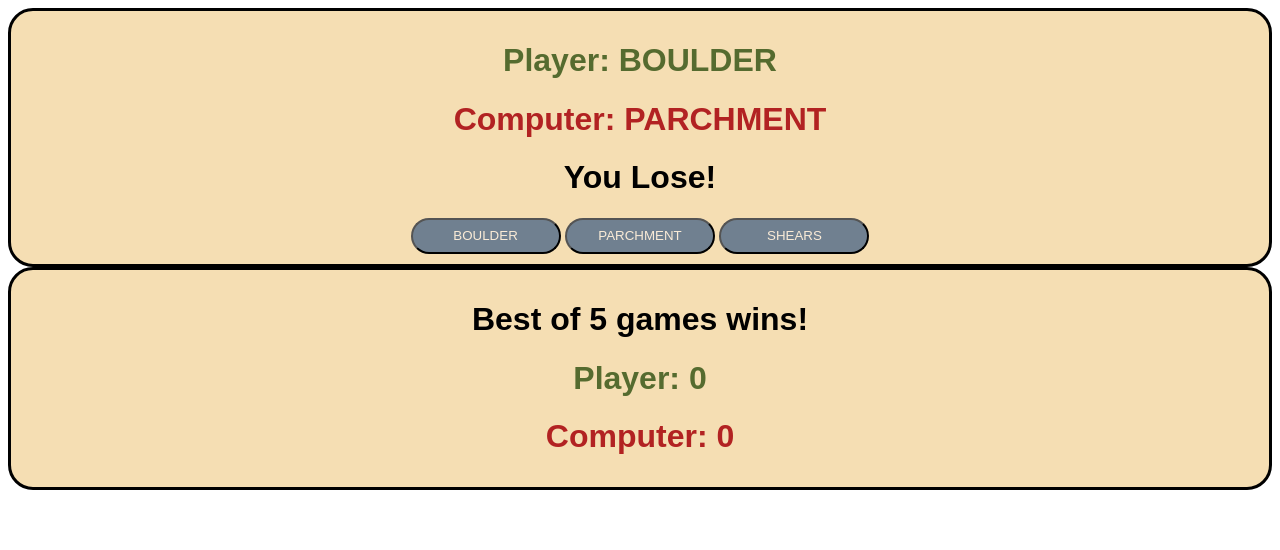
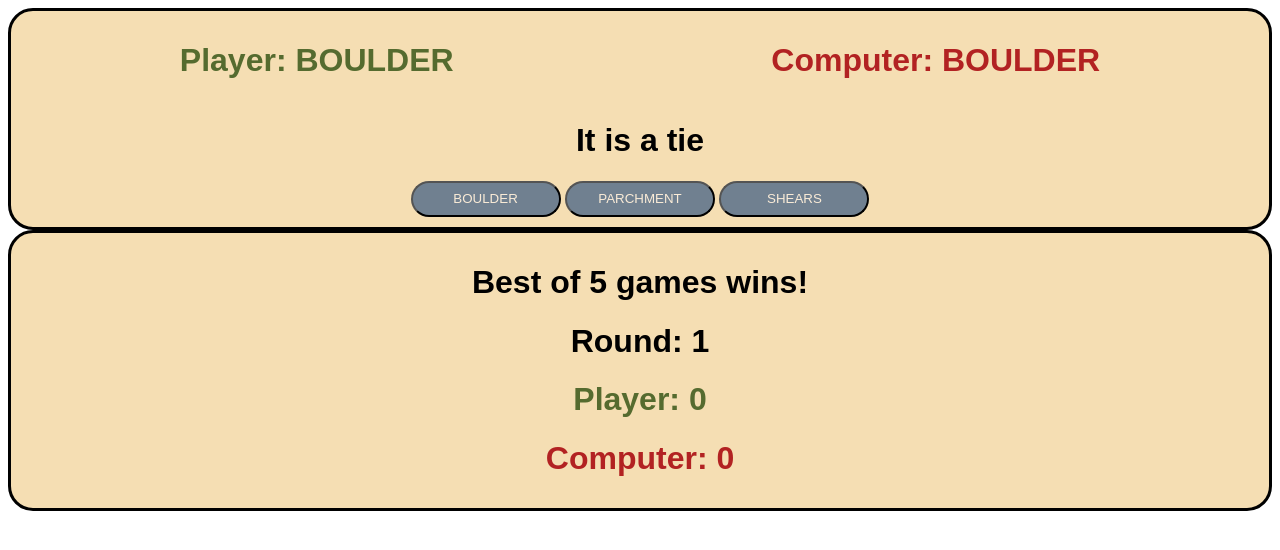
Before and after one commit to tdpeters67/rock-paper-scissors, a plain HTML site: page index.html in a window 1280 px wide. Both pictures are taken after a click on the button "BOULDER". Drawn offline with Linux system fonts and the light colour scheme.

Commit message:
changed all the function to be less dependent on strings and .textContent, and now I can track both rounds and number of wins. success. now i just got to figure out how to loop it so that the game plays 5 times and then stops and alerts(Winner/Loser).

```diff
--- a/index.html
+++ b/index.html
@@ -9,8 +9,9 @@
 </head>
 <body>
   <div id="gameDiv">
+    <div id="playerDiv">
       <h1 id="playerText" class="gameText">Player: </h1>
-      <h1 id="computerText" class="gameText">Computer: </h1>
+      <h1 id="computerText" class="gameText">Computer: </h1></div>
       <h1 id="resultText" class="gameText">Result: </h1>
 
       <button  class="choiceBtn">BOULDER</button>
@@ -19,6 +20,7 @@
   </div>
   <div id="scoreDiv">
     <h1>Best of 5 games wins!</h1>
+    <h1 id="roundNumber">Round: </h1>
     <h1 id="playerScore"> Player: </h1>
     <h1 id="computerScore"> Computer: </h1>
 
--- a/index.js
+++ b/index.js
@@ -2,34 +2,30 @@ const playerText = document.querySelector("#playerText")
 const computerText = document.querySelector("#computerText")
 const resultText = document.querySelector("#resultText")
 const choiceBtns = document.querySelectorAll(".choiceBtn")
+const choices = ["BOULDER", "PARCHMENT", "SHEARS"]
+
 const playerScore = document.querySelector("#playerScore")
 const computerScore = document.querySelector("#computerScore")
+const roundNumber = document.querySelector("#roundNumber")
 
 
 let player
 let computer
 let result
+let playerPoint
+let computerPoint
+let round
 
 playGame()
 
 function playGame(){
-    for (let i = 0; i < 5; i++) {
-
-    let playerPoint = 0
-    let computerPoint = 0
+    playerPoint = 0
+    computerPoint = 0
+    round = 0
 
     playRound()
 
-    if (resultText == "You Win!"){
-        playerPoint++
-    }
-    else if (resultText == "You Lose!"){
-        computerPoint++
-    }
-
-    playerScore.textContent = `Player: ${playerPoint}`
-    computerScore.textContent = `Computer: ${computerPoint}`
-}}
+}
 
 function playRound(){
 
@@ -38,39 +34,47 @@ function playRound(){
         computerTurn()
         playerText.textContent = `Player: ${player}`
         computerText.textContent = `Computer: ${computer}`
-        resultText.textContent = checkWinner()
+        checkWinner()
+        updateScore()
+        round++
+        roundNumber.textContent = `Round: ${round}`
+
     }))
     }
 
 
 function computerTurn(){
-    const randNum = Math.floor(Math.random() * 3) + 1
+    const randNum = Math.floor(Math.random() * 3)
+    computer = choices[randNum]
+    }
 
-    switch(randNum){
-        case 1:
-            computer = "BOULDER"
-            break
-        case 2:
-            computer = "PARCHMENT"
-            break
-        case 3:
-            computer = "SHEARS"
-            break
-
-    }
-}
 
 function checkWinner(){
-    if(player == computer){
-      return "Draw!";
+    if((player == 'BOULDER' && computer == 'SHEARS') ||
+    (player == 'PARCHMENT' && computer == 'BOULDER') ||
+    (player == 'SHEARS' && computer == 'PARCHMENT')){
+       resultText.textContent = "You win the round"
+       return
+      }
+    else if(player == computer){
+        resultText.textContent = "It is a tie"
+        return
     }
-    else if(computer == "BOULDER"){
-      return (player == "PARCHMENT") ? "You Win!" : "You Lose!"
+    else{
+        resultText.textContent = "You lose the round"
+        return
     }
-    else if(computer == "PARCHMENT"){
-      return (player == "SHEARS") ? "You Win!" : "You Lose!"
+
+}
+function updateScore(){
+    if (resultText.textContent == "You win the round"){
+        playerPoint++
+    }else if(resultText.textContent == "It is a tie"){
+        playerPoint = playerPoint
+    }else{
+        computerPoint++
     }
-    else if(computer == "SHEARS"){
-      return (player == "BOULDER") ? "You Win!" : "You Lose!"
-    }
+    playerScore.textContent = `Player: ${playerPoint}`
+    computerScore.textContent = `Computer: ${computerPoint}`
+
 }
--- a/style.css
+++ b/style.css
@@ -10,6 +10,11 @@
 
 .choiceBtn:hover{
 opacity: 10;
+}
+
+#playerDiv{
+    display: flex;
+    justify-content: space-around;
 }
 
 #gameDiv{
```
